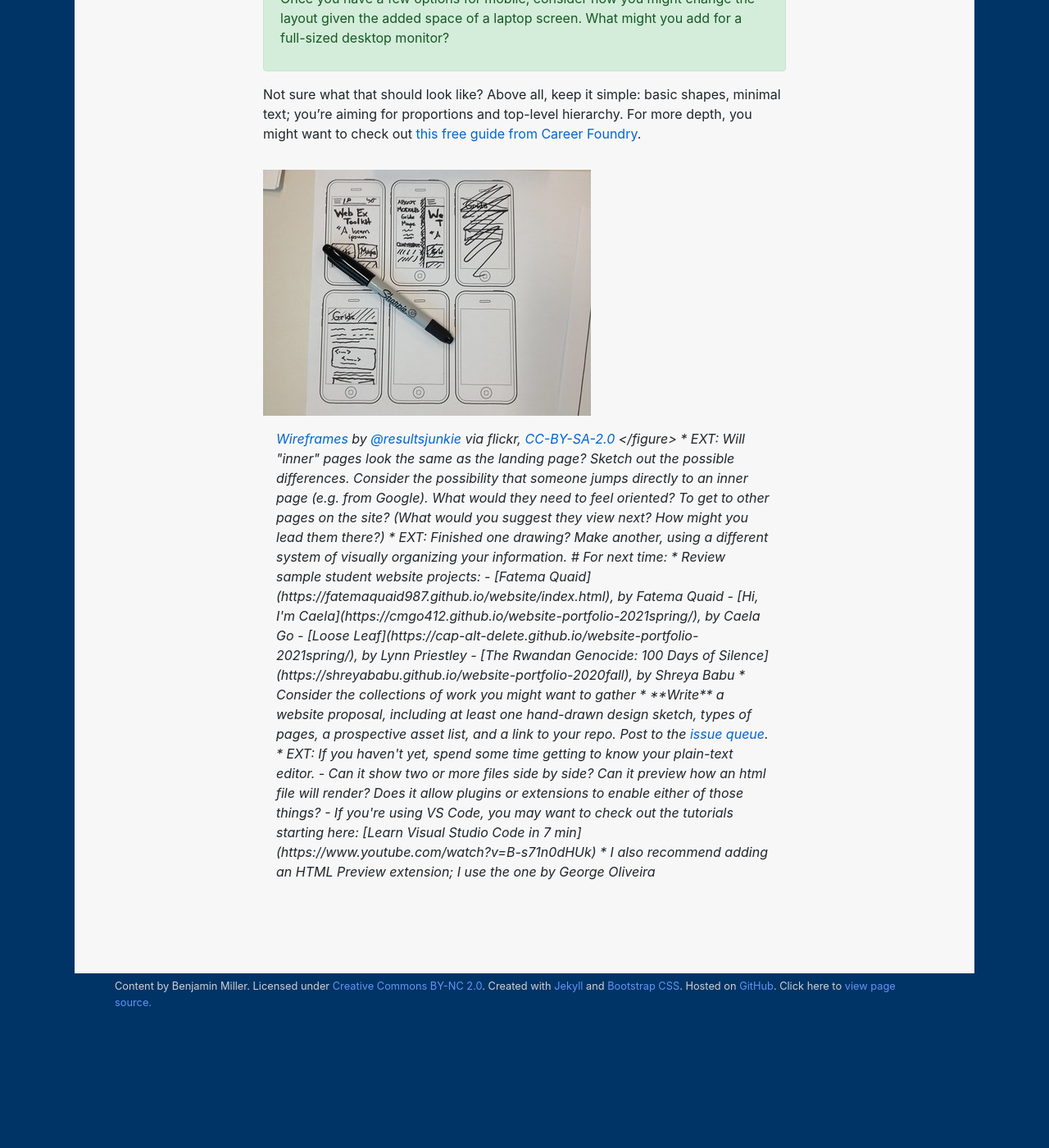
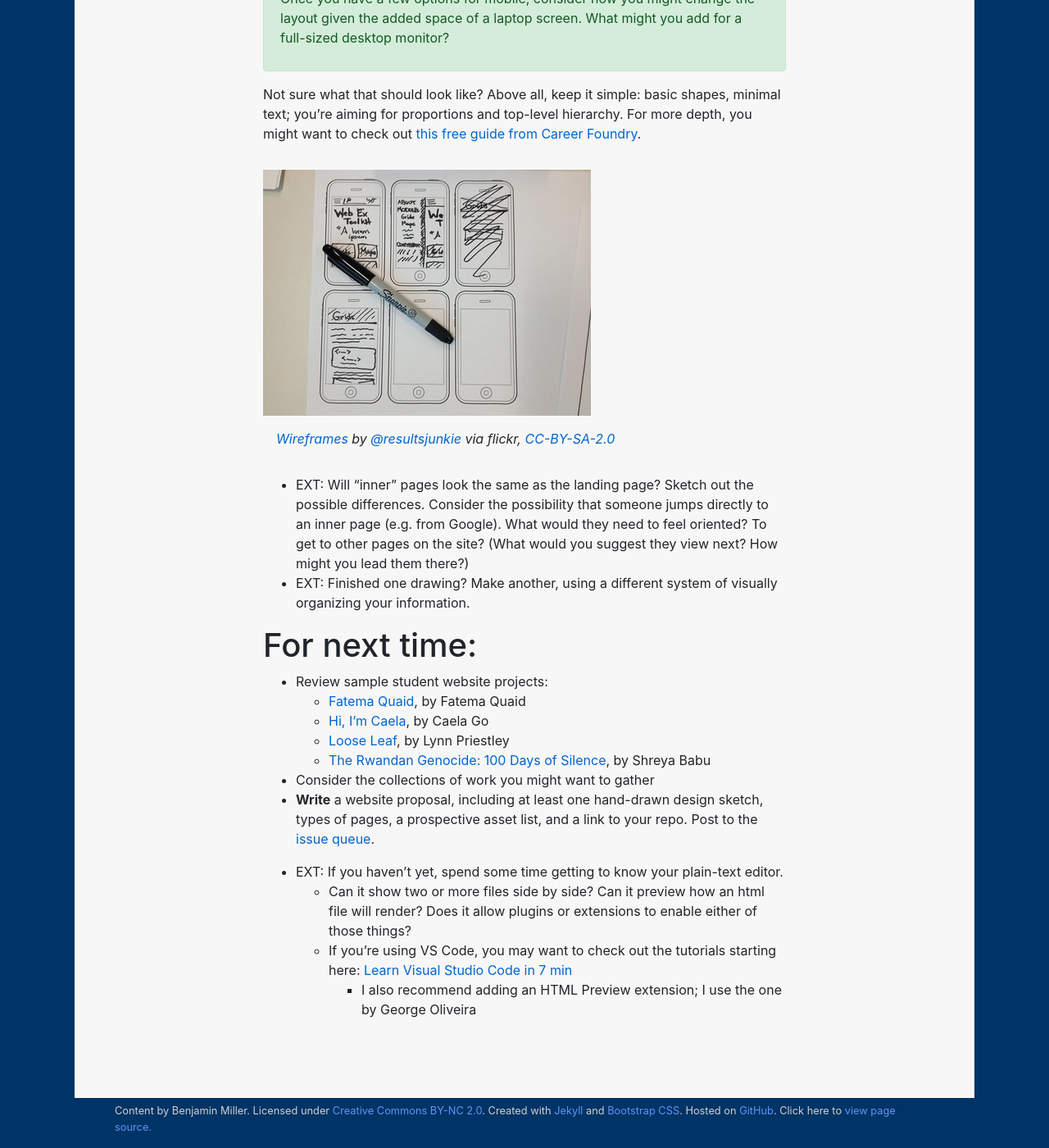
Before and after one commit to benmiller314/cdm2023spring, a Jekyll site: the page built from plans/lesson-15.md, in a window 1280 px wide and 1400 px high, scrolled down 3979 px. Shown: the whole window at 82% size. Built offline with Jekyll 4.4.1, drawn with Linux system fonts in a browser that asks for light colours; our own code applies the rules of GitHub Pages for plain Markdown files; before the commit the page ends 5227 px from its top, so only the background shows below that; some of the changed lines change nothing that is shown.

Commit message:
fix missing /figcaption

```diff
--- a/plans/lesson-15.md
+++ b/plans/lesson-15.md
@@ -117,7 +117,7 @@ Not sure what that should look like? Above all, keep it simple: basic shapes, mi
 
 <figure>
   <img alt="design sketches in sharpie on the repeated outline of a phone, showing headings, menus, and cross-outs" src="../assets/img/wireframes-by-resultsjunkie-via-flickr-ccbysa.jpeg" />
-  <figcaption><a href="https://www.flickr.com/photos/28678196@N04/9491795946">Wireframes</a> by <a href="https://www.flickr.com/photos/28678196@N04/">@resultsjunkie</a> via flickr, <a href="https://creativecommons.org/licenses/by-sa/2.0/" title="Attribution-ShareAlike License">CC-BY-SA-2.0</a>
+  <figcaption><a href="https://www.flickr.com/photos/28678196@N04/9491795946">Wireframes</a> by <a href="https://www.flickr.com/photos/28678196@N04/">@resultsjunkie</a> via flickr, <a href="https://creativecommons.org/licenses/by-sa/2.0/" title="Attribution-ShareAlike License">CC-BY-SA-2.0</a></figcaption>
 </figure>
 
 * EXT: Will "inner" pages look the same as the landing page? Sketch out the possible differences. Consider the possibility that someone jumps directly to an inner page (e.g. from Google). What would they need to feel oriented? To get to other pages on the site? (What would you suggest they view next? How might you lead them there?)
```
